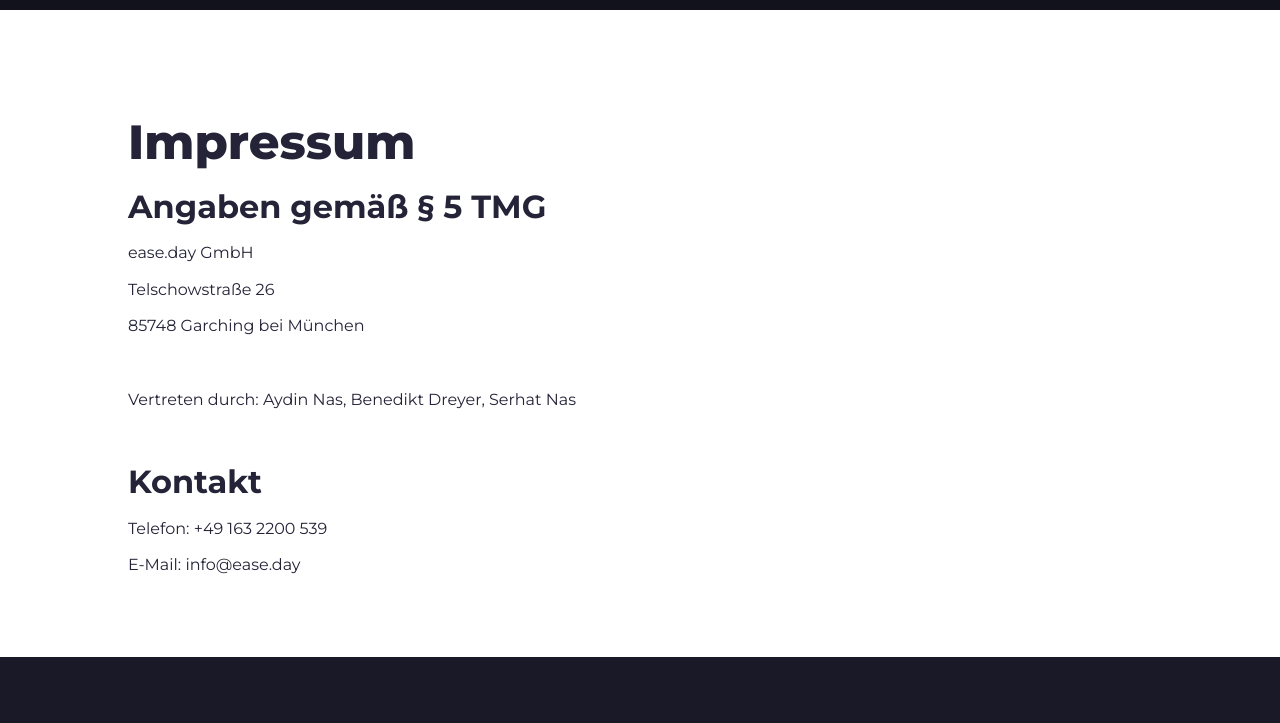
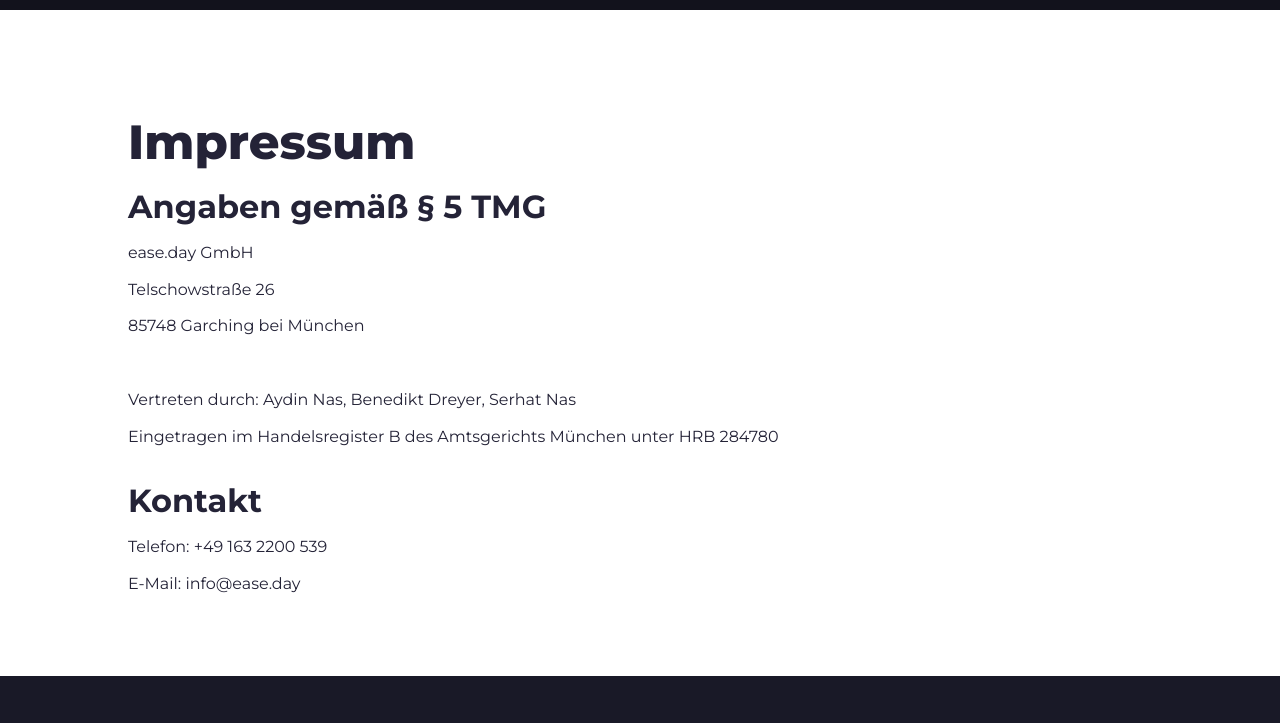
Before and after one commit to serhnas/easeV2, a website built with Parcel: page legal-notice.html in a window 1280 px wide. Shown: the part 77-800 px from the top of the page. Built offline with nearby package versions, Linux system fonts and the light colour scheme.

Commit message:
changed imprint

```diff
--- a/legal-notice.html
+++ b/legal-notice.html
@@ -138,6 +138,8 @@
                 <span>Vertreten durch: Aydin Nas, Benedikt Dreyer, Serhat Nas</span>
                 <br class="legal-notice-text18" />
                 <br />
+                <span>Eingetragen im Handelsregister B des Amtsgerichts München unter HRB 284780</span>
+                <br />
                 <br class="legal-notice-text20" />
                 <br />
                 <span class="legal-notice-text22">Kontakt</span>
```
